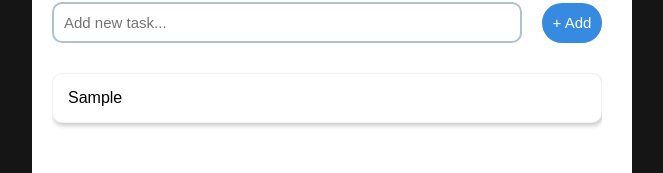
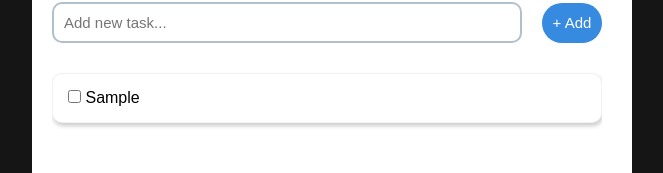
Before and after one commit to staagatajd/to-do-list-redesign, a React (Vite) app: page / in a window 1280 px wide. Both pictures are taken after typing "Sample" into the empty fields and a click on the button "+ Add". Shown: the part 156-329 px from the top of the page, without its empty margins (308-971 px from the left). Built offline with nearby package versions, Linux system fonts and the light colour scheme.

Commit message:
[feature] Add a feature checkbox and delete ----- The delete button pops up if checkbox is active. Only checked tasks are given a delete option. Added 2 new function for the toggle of task (checkbox) and the deletion of task.

```diff
--- a/src/MainToDoList.jsx
+++ b/src/MainToDoList.jsx
@@ -10,10 +10,26 @@ function MainToDoList() {
     const addTask = () => {
         if(inputValue.trim()) //if the inputValue is not null or it has characters
         {
-            setTasks([inputValue, ...tasks]); //function for tasks array or vector in c++ where it pushes elements in it. ...tasks is the elements, inputvalue is the pushback
+            const newTask = {
+                id: Date.now(),
+                text: inputValue,
+                completed: false
+            };
+
+            setTasks([newTask, ...tasks]);
             setInputValue(''); //setting the input value on default affter adding.
         }
     };
+
+    const toggleTask = (id) => {
+        setTasks(tasks.map(task =>
+            task.id === id ? {...task, completed: !task.completed} : task));
+    }
+
+    const deleteTask = (id) => {
+        const upatedTasks = tasks.filter(task => task.id !== id);
+        setTasks(upatedTasks);
+    }
 
   return(
 
@@ -31,7 +47,7 @@ function MainToDoList() {
                 </button>
             </div>
 
-            <DisplayTask tasks = {tasks}/>
+            <DisplayTask tasks = {tasks} toggleTask = {toggleTask} deleteTask ={ deleteTask}/>
 
             <div>
 
@@ -41,14 +57,21 @@ function MainToDoList() {
   )
 }
 
-function DisplayTask({tasks})
+function DisplayTask({tasks, toggleTask, deleteTask})
 {
     return(
         <div className="displayScreen">
             <ul id = "taskList">
-                {tasks.map((task, index) => (
-                    <li key = {index}>
-                        {task}
+                {tasks.map(task => (
+                    <li key = {task.id}>
+                        <input type="checkbox" checked = {task.completed} onChange={() => toggleTask(task.id)} className= 'task-check'/>
+                        <span> {task.text} </span>
+
+                        {task.completed &&(
+                            <button onClick={() => deleteTask(task.id)} id = "deleteBtn">
+                                delete
+                            </button>
+                        )}
                     </li>
                 ))}
             </ul>
```
